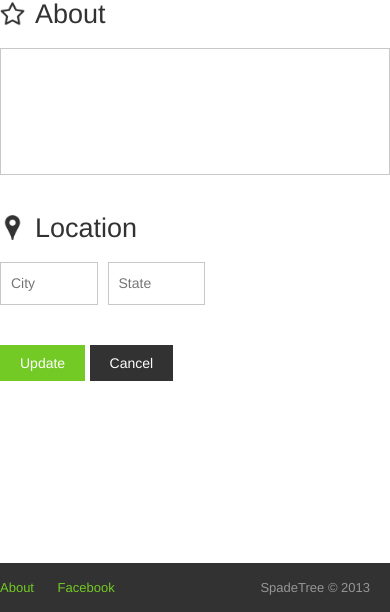
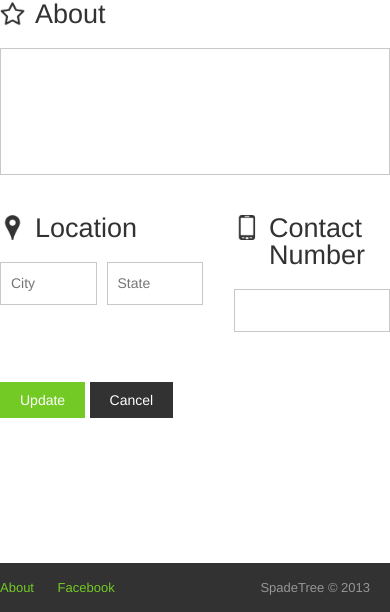
Before and after one commit to QuantumVenturess/spadetree, a Django app: template templates/users/edit.html in a window 390 px wide. Shown: the part 232-844 px from the top of the page. Run offline with Django 3.2, Linux system fonts and the light colour scheme; tables that the repository leaves empty hold one stand-in row (values such as "Sample post"); the template is opened without the code that fills it: values that come from a table or form of the project are taken from there, most other values are stand-ins (such as "Sample title", 1, 10 or a date in 2020); form fields are guessed from the names that the template uses; style sheets or scripts are compiled from the project's sources; some libraries are stand-ins or nearby versions.

Commit message:
user profiles have a phone field, choices show phone number when accepted

```diff
--- a/choices/views.py
+++ b/choices/views.py
@@ -44,11 +44,13 @@
             }
             choice_action_form = loader.get_template(
                 'choices/choice_action_form.html')
+            contact_number = loader.get_template('choices/contact_number.html')
             request_status = loader.get_template('choices/request_status.html')
             context = RequestContext(request, add_csrf(request, d))
             data = {
                 'choice_action_form': choice_action_form.render(context),
                 'choice_count': request.user.profile.choice_count(),
+                'contact_number': contact_number.render(context),
                 'pk': choice.pk,
                 'request_status': request_status.render(context),
                 'title_count': request.user.profile.title_count(),
--- a/static/css/users.css
+++ b/static/css/users.css
@@ -143,12 +143,26 @@
         width: 100px; }
     .userEdit .section.about h1 {
       background-image: url("../img/about.png"); }
-    .userEdit .section.location h1 {
-      background-image: url("../img/location.png"); }
-    .userEdit .section.location .field {
+    .userEdit .section.location {
       float: left;
-      margin: 0 10px 0 0;
-      width: 25%; }
+      width: 55%; }
+      .userEdit .section.location h1 {
+        background-image: url("../img/location.png"); }
+      .userEdit .section.location .field {
+        float: left;
+        margin: 0 10px 0 0;
+        width: 45%; }
+    .userEdit .section.phone {
+      float: right;
+      width: 40%; }
+      .userEdit .section.phone h1 {
+        background-image: url("../img/phone.png"); }
+      .userEdit .section.phone .contactNote {
+        color: #969696;
+        font-size: 13px;
+        line-height: 20px;
+        margin: 10px 0 0 0;
+        text-align: center; }
     .userEdit .section h1 {
       background-repeat: no-repeat;
       background-size: 25px 25px;
--- a/static/js/choices.js
+++ b/static/js/choices.js
@@ -31,6 +31,8 @@
         var pk = response.pk;
         $('#choice_' + pk + ' .choiceActionForm').html(
           response.choice_action_form);
+        $('#choice_' + pk + ' .contactNumber').html(
+          response.contact_number);
         $('#choice_' + pk + ' .requestStatus').html(
           response.request_status);
         // Update choice count and title count
--- a/static/scss/choices.scss
+++ b/static/scss/choices.scss
@@ -113,6 +113,8 @@
         line-height: 20px;
       }
     }
+    .choiceActionForm {
+      float: left;
       .action {
         button {
           margin: 10px 0 0 0;
@@ -123,4 +125,17 @@
         }
       }
     }
+    .contactNumber  {
+      float: right;
+      p {
+        color: rgb(150, 150, 150);
+        font-size: 13px;
+        line-height: 20px;
+        margin: 10px 0 0 0;
+        span {
+          color: rgb(50, 50, 50);
         }
+      }
+    }
+  }
+}
--- a/static/scss/users.scss
+++ b/static/scss/users.scss
@@ -183,13 +183,29 @@
       }
     }
     &.location {
+      float: left;
+      width: 55%;
       h1 {
         background-image: url('../img/location.png');
       }
       .field {
         float: left;
         margin: 0 10px 0 0;
-        width: 25%;
+        width: 45%;
+      }
+    }
+    &.phone {
+      float: right;
+      width: 40%;
+      h1 {
+        background-image: url('../img/phone.png')
+      }
+      .contactNote {
+        color: rgb(150, 150, 150);
+        font-size: 13px;
+        line-height: 20px;
+        margin: 10px 0 0 0;
+        text-align: center;
       }
     }
     h1 {
--- a/templates/choices/choice.html
+++ b/templates/choices/choice.html
@@ -44,4 +44,8 @@
   <div class='choiceActionForm'>
     {% include 'choices/choice_action_form.html' %}
   </div>
+  <div class='contactNumber'>
+    {% include 'choices/contact_number.html' %}
+  </div>
+  <div class='clear'></div>
 </div>
--- a/templates/users/edit.html
+++ b/templates/users/edit.html
@@ -34,6 +34,25 @@
       </div>
       <div class='clear'></div>
     </div>
+    <div class='section phone'>
+      <h1>
+        {% if user.profile.tutee %}
+          Parent's
+        {% endif %}
+        Contact Number
+      </h1>
+      <div class='field'>
+        {{ profile_form.phone }}
+      </div>
+      <div class='contactNote'>
+        {% if user.profile.tutor %}
+          This will only show when you accept a tutee's request
+        {% elif user.profile.tutee %}
+          This will only show when a tutor accepts your request
+        {% endif %}
+      </div>
+    </div>
+    <div class='clear'></div>
     <div class='action'>
       <button>Update</button>
       <a href='{% url users.views.detail user.profile.slug %}'>Cancel</a>
--- a/users/forms.py
+++ b/users/forms.py
@@ -6,7 +6,10 @@
     about = forms.CharField(label='About',
         widget=forms.Textarea(attrs={
             'placeholder': 'Tell us a little about you' }))
+    phone = forms.CharField(label='Phone',
+        widget=forms.TextInput(attrs={ 'autocomplete': 'off', 'maxlength': 10,
+            'placeholder': '4081234567' }))
 
     class Meta:
-        fields = ('about',)
+        fields = ('about', 'phone',)
         model  = Profile
--- a/users/views.py
+++ b/users/views.py
@@ -93,6 +93,9 @@
         profile_form = ProfileForm(request.POST, instance=profile)
         if profile_form.is_valid():
             profile = profile_form.save()
+            if request.POST.get('phone'):
+                profile.phone = request.POST.get('phone')[0:10]
+                profile.save()
         city_name  = request.POST.get('city_name')
         state_name = request.POST.get('state_name')
         if city_name and state_name:
```
Also changed, not shown: static/css/choices.css (+16 -5 lines), templates/choices/contact_number.html (added, +15 -0 lines), users/models.py (+7 -0 lines), static/img/android-512.png (added), static/img/phone.png (added), users/migrations/0003_auto__add_field_profile_phone.py (added), 5 other files. Lines whose indentation alone changed are shown as unchanged.
